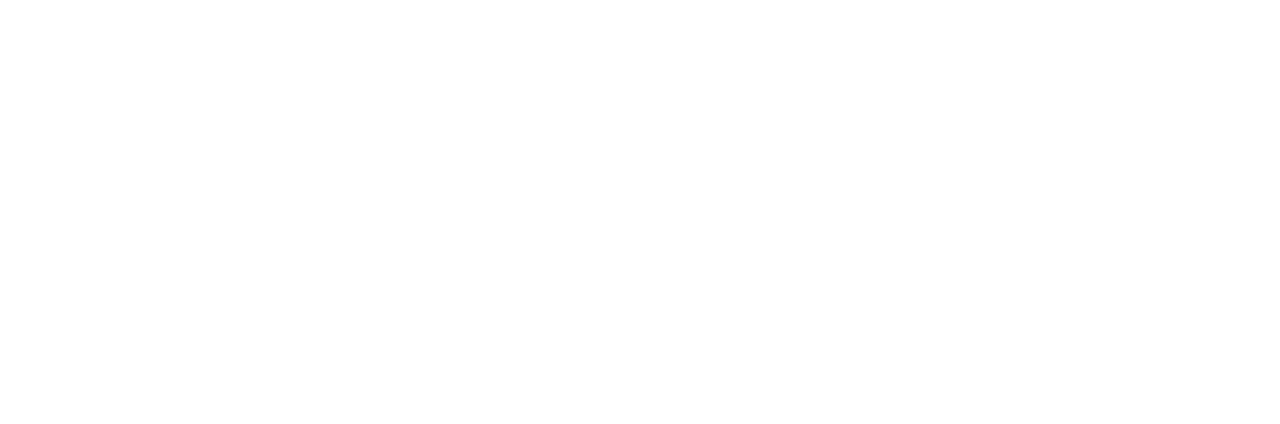
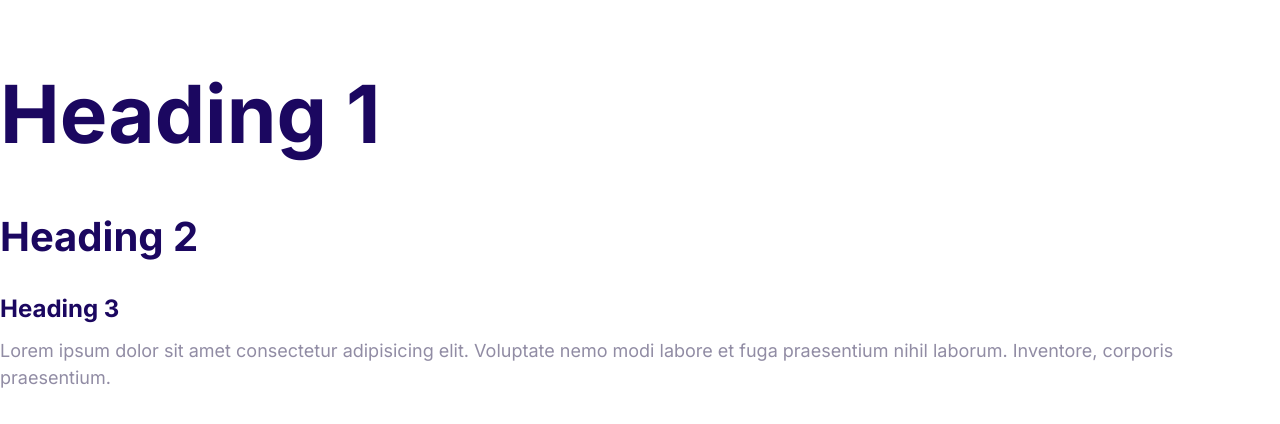
Before and after one commit to mallikgarjuna/moshify, a plain HTML site: page index.html in a window 1280 px wide. Drawn offline with Linux system fonts and the light colour scheme.

Commit message:
Define styles for the fonts.

```diff
--- a/css/styles.css
+++ b/css/styles.css
@@ -2,6 +2,58 @@
     --color-primary: #2584ff;
     --color-secondary: #00d9ff;
     --color-accent: #ff3400;
-    --color-headings: #1b07f0;
+    --color-headings: #1b0760;
     --color-body: #918ca4;
 }
+
+html {
+    /* 62.5% of 16px = 10px */
+    font-size: 62.5%;
+}
+
+body {
+    font-family: Inter, Arial, Helvetica, sans-serif;
+    font-size: 2.4rem;
+    line-height: 1.5;
+    color: var(--color-body);
+}
+
+h1, h2, h3 {
+    color: var(--color-headings);
+    margin-bottom: 1rem;
+}
+
+h1 {
+    /* 7 * 10px = 70px */
+    font-size: 7rem;
+}
+
+h2 {
+    font-size: 4rem;
+}
+
+h3 {
+    font-size: 3rem;
+}
+
+p {
+    margin-top: 0;
+}
+
+@media screen and (min-width: 1024px) {
+    body {
+        font-size: 1.8rem;
+    }
+
+    h1 {
+        font-size: 8rem;
+    }
+
+    h2 {
+        font-size: 4rem;
+    }
+
+    h3 {
+        font-size: 2.4rem;
+    }
+}
--- a/index.html
+++ b/index.html
@@ -4,8 +4,23 @@
     <meta charset="UTF-8" />
     <meta name="viewport" content="width=device-width, initial-scale=1.0" />
     <title>Document</title>
+    <link rel="preconnect" href="https://fonts.googleapis.com" />
+    <link rel="preconnect" href="https://fonts.gstatic.com" crossorigin />
+    <link
+      href="https://fonts.googleapis.com/css2?family=Inter:wght@400;700&display=swap"
+      rel="stylesheet"
+    />
     <link rel="stylesheet" href="css/normalize.css" />
     <link rel="stylesheet" href="css/styles.css" />
   </head>
-  <body></body>
+  <body>
+    <h1>Heading 1</h1>
+    <h2>Heading 2</h2>
+    <h3>Heading 3</h3>
+    <p>
+      Lorem ipsum dolor sit amet consectetur adipisicing elit. Voluptate nemo
+      modi labore et fuga praesentium nihil laborum. Inventore, corporis
+      praesentium.
+    </p>
+  </body>
 </html>
```
